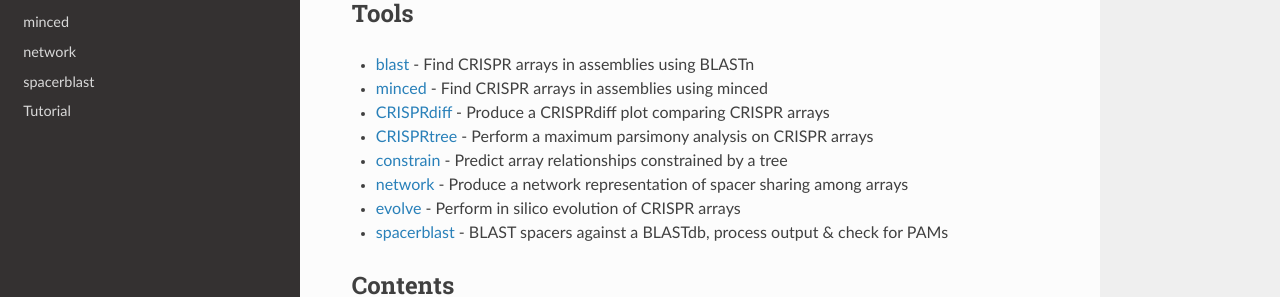
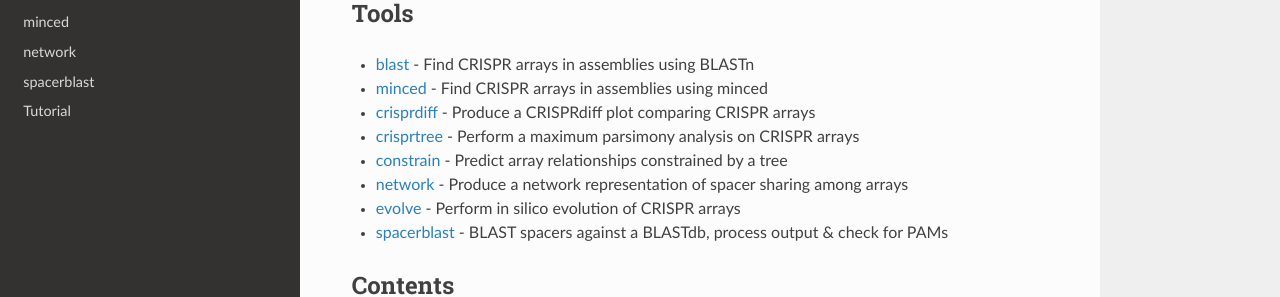
Before and after one commit to Alan-Collins/CRISPR_comparison_toolkit, a Sphinx documentation site: the page built from docs/source/index.rst, in a window 1280 px wide and 900 px high. Shown: the part 307-604 px from the top of the window. Built offline with Sphinx 7.4.7 and the Read the Docs theme 2.0.0, drawn with Linux system fonts in a browser that asks for light colours.

Commit message:
lower case for crisprdiff and crisprtree

```diff
--- a/docs/source/index.rst
+++ b/docs/source/index.rst
@@ -14,8 +14,8 @@
 
 * `blast <content/blast.html>`_ - Find CRISPR arrays in assemblies using BLASTn
 * `minced <content/minced.html>`_ - Find CRISPR arrays in assemblies using minced
-* `CRISPRdiff <content/CRISPRdiff.html>`_ - Produce a CRISPRdiff plot comparing CRISPR arrays
-* `CRISPRtree <content/CRISPRtree.html>`_ - Perform a maximum parsimony analysis on CRISPR arrays
+* `crisprdiff <content/CRISPRdiff.html>`_ - Produce a CRISPRdiff plot comparing CRISPR arrays
+* `crisprtree <content/CRISPRtree.html>`_ - Perform a maximum parsimony analysis on CRISPR arrays
 * `constrain <content/constrain.html>`_ - Predict array relationships constrained by a tree
 * `network <content/network.html>`_ - Produce a network representation of spacer sharing among arrays
 * `evolve <content/evolve.html>`_ - Perform in silico evolution of CRISPR arrays
```
